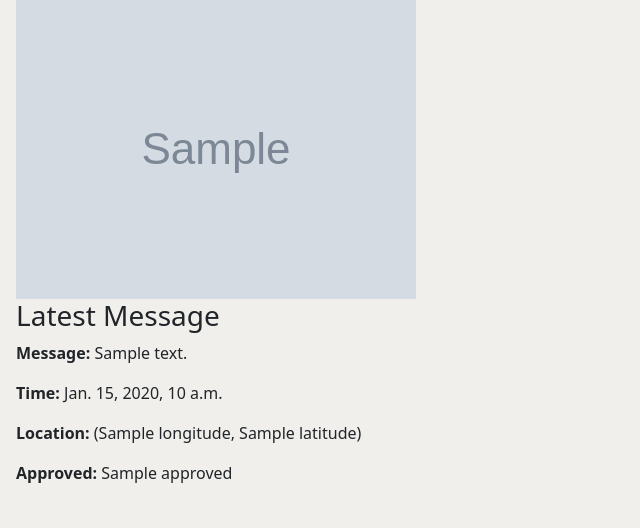
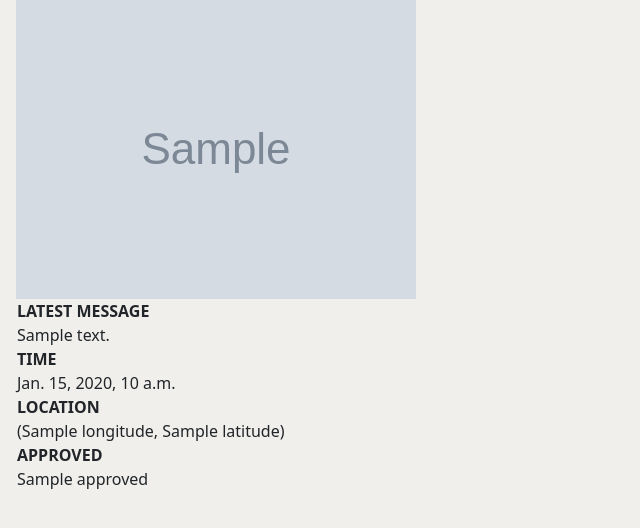
Before and after one commit to colbyle25/Capture-App, a Django app: template oauthtesting/templates/oauthtesting/lookup.html in a window 1280 px wide. Shown: the part 217-745 px from the top of the page, without its empty margins (0-640 px from the left). Run offline with Django 4.2, Linux system fonts and the light colour scheme; the template is opened without the code that fills it: most values are stand-ins (such as "Sample title", 1, 10 or a date in 2020); grey boxes marked "Sample" are stand-in pictures; data that the repository does not hold is empty; some libraries are stand-ins or nearby versions; some web fonts are replaced.

Commit message:
restyled latest message to match bio

```diff
--- a/oauthtesting/templates/oauthtesting/lookup.html
+++ b/oauthtesting/templates/oauthtesting/lookup.html
@@ -35,22 +35,42 @@
             {% if account.picture %}
                 <img src="{{ account.picture.url}}" alt="profile picture">
             {% endif %}
+            {% endif %}
+
             {% if latest_message %}
-    <div class="message-info">
-        <h3>Latest Message</h3>
-        <p><strong>Message:</strong> {{ latest_message.message }}</p>
-        <p><strong>Time:</strong> {{ latest_message.time }}</p>
-        <p><strong>Location:</strong> ({{ latest_message.longitude }}, {{ latest_message.latitude }})</p>
-        <p><strong>Approved:</strong> {{ latest_message.approved }}</p>
-    </div>
-{% else %}
-    <p>No messages found for this user.</p>
-{% endif %}
+                <table class="account-table">
+                    <tbody>
+                        <tr class="account-info-th-text">
+                            <th scope="row">LATEST MESSAGE</th>
+                        </tr>
+                        <tr class="account-info-text">
+                            <td>{{ latest_message.message }}</td>
+                        </tr>
+                        <tr class="account-info-th-text">
+                            <th scope="row">TIME</th>
+                        </tr>
+                        <tr class="account-info-text">
+                            <td>{{ latest_message.time }}</td>
+                        </tr>
+                        <tr class="account-info-th-text">
+                            <th scope="row">LOCATION</th>
+                        </tr>
+                        <tr class="account-info-text">
+                            <td>({{ latest_message.longitude }}, {{ latest_message.latitude }})</td>
+                        </tr>
+                        <tr class="account-info-th-text">
+                            <th scope="row">APPROVED</th>
+                        </tr>
+                        <tr class="account-info-text">
+                            <td>{{ latest_message.approved }}</td>
+                        </tr>
+                    </tbody>
+            </table>
+        {% else %}
+            <p>No messages found for this user.</p>
         {% endif %}
     {% else %}
-    <h3>No account found</h3>
-
-
+        <h3>No account found</h3>
     {% endif %}
 </div>
 
```
